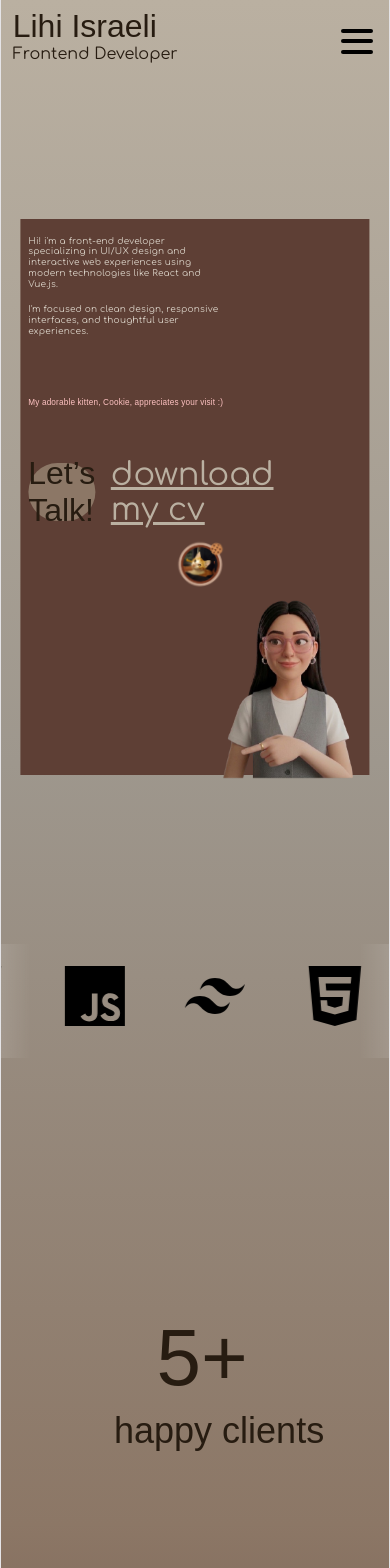
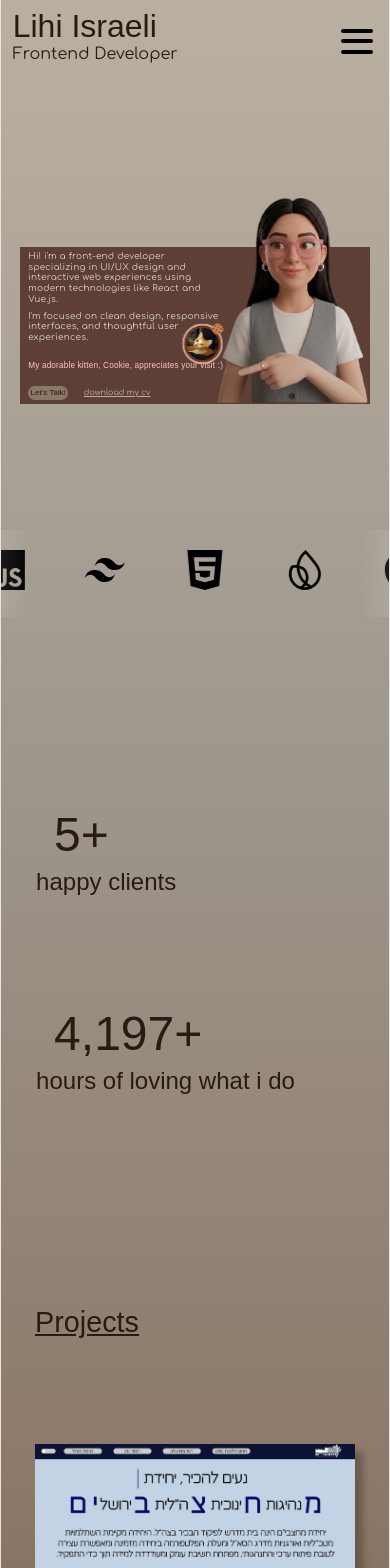
Before and after one commit to LihiIsr/portfolio, a React (Vite) app: page / in a window 390 px wide. Shown: the top 1568 px of the page. Built offline with nearby package versions, Linux system fonts and the light colour scheme; a web font is replaced by a local one.

Commit message:
added responsive queries & fixed floating img blur

```diff
--- a/src/App.jsx
+++ b/src/App.jsx
@@ -3,14 +3,12 @@ import "./style.css";
 import { useRef } from 'react';
 
 import Projects from "./components/UI/Projects";
-import NavBar from "./components/NavBar";
 import ScrollToTopButton from "./components/UI/ScrollToTopBtn";
 import ContactMe from "./components/ContactMe";
 import About from "./components/About";
 import CustomHeader from "./components/UI/CustomHeader";
 import Stats from "./components/Stats";
 import TechStack from "./components/UI/TechStack";
-
 import Nav from "./components/Nav";
 
 export const App = () => {
@@ -25,12 +23,7 @@ export const App = () => {
   return (
     <div className="desktop">
 
-      {/* <NavBar
-      onProjectsClick={() => scrollToSection(projectsRef)}
-      onAboutClick={() => scrollToSection(aboutRef)}
-      onContactClick={() => scrollToSection(contactRef)} /> */}
-
-        <Nav onProjectsClick={() => scrollToSection(projectsRef)}
+      <Nav onProjectsClick={() => scrollToSection(projectsRef)}
       onAboutClick={() => scrollToSection(aboutRef)}
       onContactClick={() => scrollToSection(contactRef)}/>
 
@@ -45,7 +38,7 @@ export const App = () => {
       </div>
 
       <div  ref={projectsRef} className="projects">
-        <CustomHeader>Projects</CustomHeader>
+        <CustomHeader className='custom-header'>Projects</CustomHeader>
         <Projects/>
 
       </div>
--- a/src/components/About.jsx
+++ b/src/components/About.jsx
@@ -1,6 +1,6 @@
 import React from 'react'
 import myCv from '../assets/files/ליהי ישראלי- קוח.pdf'
-import cookieSrc from '../assets/images/cookie3.png';
+import cookieSrc from '../assets/images/cookie.svg';
 import characterSrc from '../assets/images/animated.png';
 
 export default function About() {
--- a/src/components/UI/CustomHeader.jsx
+++ b/src/components/UI/CustomHeader.jsx
@@ -1,8 +1,8 @@
 import React from 'react'
 
-export default function CustomHeader({children}) {
+export default function CustomHeader({children, className}) {
   return (
-    <div className='custom-header'>
+    <div className={className}>
       {children}
     </div>
   )
--- a/src/components/UI/LogoLoop.css
+++ b/src/components/UI/LogoLoop.css
@@ -5,6 +5,7 @@
   --logoloop-logoHeight: 28px;
   --logoloop-fadeColorAuto: #ffffff;
 }
+
 
 .logoloop--vertical {
   height: 100%;
--- a/src/components/UI/TechStack.jsx
+++ b/src/components/UI/TechStack.jsx
@@ -1,7 +1,7 @@
 import React from 'react'
 import LogoLoop from './LogoLoop';
 import { SiReact, SiVuedotjs, SiTailwindcss, SiFirebase, SiFigma, SiJavascript, SiCss3, SiHtml5, SiGit, SiNextdotjs } from 'react-icons/si';
-
+import { useState, useEffect } from 'react';
 
 const techLogos = [
   { node: <SiReact />, title: "React", href: "https://react.dev" },
@@ -18,13 +18,25 @@ const techLogos = [
 ];
 
 export default function TechStack() {
+  const [isMobile, setIsMobile] = useState(window.innerWidth < 768);
+
+useEffect(() => {
+  const handleResize = () => {
+    setIsMobile(window.innerWidth < 768);
+  };
+
+  window.addEventListener("resize", handleResize);
+
+  return () => window.removeEventListener("resize", handleResize);
+}, []);
+
   return (
      <div className="logo-loop-container">
       <LogoLoop
         logos={techLogos}
         speed={80}
         direction="left"
-        logoHeight={60}
+        logoHeight={isMobile ? 40 : 60}
         gap={60}
         hoverSpeed={0}
         scaleOnHover
--- a/src/components/UI/stylesUI.css
+++ b/src/components/UI/stylesUI.css
@@ -7,6 +7,7 @@
     height:3em;
     color:black;
     cursor:pointer ;
+    z-index: 8;
 }
 
 .top-scroll-btn:hover {
@@ -53,7 +54,7 @@
 }
 
 .card-title{
-    font-size: 2vw;
+  font-size: clamp(1.4rem, 2vw, 2rem);
   margin: 10px 0;
 }
 
@@ -89,7 +90,7 @@
     all: unset;
     text-decoration: underline;
     font-family: var(--main);
-    font-size: 0.9vw;
+font-size: clamp(0.875rem, 0.9vw, 1rem);
     text-transform: capitalize;
 }
 
@@ -107,30 +108,42 @@
  .contact {
     position: relative;
     height: fit-content;
-  left: 113px;
-  width: fit-content;
+    width: 100vw;
     z-index: 5;
     display: flex;
     flex-direction: column;
-      gap: 20vh;
+    border-top: 2px black dashed;
     margin-top: 10vh;
-}
-.contact-box{
-  display: flex;
-  flex-direction: column;
-  gap: 15vh;
 }
 
 .custom-header{
   color: #271c11;
   font-family: var(--main);
-  font-size: 36px;
+font-size: clamp(1.8rem, 3.7vw, 2.25rem);
   font-weight: 400;
   height: fit-content;
   letter-spacing: 0;
   line-height: normal;
   text-decoration: underline;
   width: fit-content;
+}
+
+.contact-header{
+  text-decoration:none;
+  font-size: clamp(1rem, 3.7vw, 2.25rem);
+  padding-left: 7vw;
+  padding-top: 20vh;
+}
+
+.contact-inner{
+ display:flex;
+  align-items:center;
+}
+
+.contact-box{
+  display:flex;
+  flex-direction:column;
+  gap:6vh;
 }
 
 .contact-icons{
@@ -158,13 +171,14 @@
   color: #271c11;
   font-family: var(--main);
   font-size: 80px;
+  font-size: clamp(3rem, 8vw, 5rem);
   font-weight: 400;
-  height: 92px;
+  height: fit-content;
   letter-spacing: 0;
   line-height: normal;
   margin-left: 18px;
   white-space: nowrap;
-  width: 140px;
+  width: fit-content;
 }
 
 
@@ -172,8 +186,10 @@
   color: #271c11;
   font-family: var(--main);
   font-size: 36px;
+  font-size: clamp(1.5rem, 4vw, 2.25rem);
+  white-space: nowrap;
   font-weight: 400;
-  height: 45px;
+  height: fit-content;
   letter-spacing: 0;
   line-height: normal;
   width: fit-content;
@@ -181,6 +197,56 @@
 
 
 .logo-loop-container {
-  height: 200px;
+  height: 150px;
   overflow: hidden;
 }
+
+
+@media (min-width:768px) and (max-width: 1045px) {
+
+  .contact-icon{
+  width: 3.5em;
+  height: 3.5em;
+}
+.contact-box{
+  gap: 4vh !important;
+}
+
+}
+
+@media (max-width:768px) {
+
+  .contact-icon{
+  width: 2.5em;
+  height: 2.5em;
+}
+
+.contact-box{
+  gap: 3vh !important;
+}
+
+.contact-header{
+  padding-top: 14vh !important;
+}
+}
+
+@media (max-width:420px) {
+
+  .contact-icon{
+  width: 2em;
+  height: 2em;
+}
+
+.contact-box{
+  gap: 1vh !important;
+}
+
+.contact{
+  gap: 4vh;
+}
+
+.top-scroll-btn{
+  right: 20px !important;
+}
+
+}
--- a/src/index.css
+++ b/src/index.css
@@ -83,7 +83,6 @@ h2 {
 
 h1 {
   font-family: var(--main);
-  letter-spacing: -1.68px;
   margin: 32px 0;
   @media (max-width: 1024px) {
     font-size: 36px;
--- a/src/style.css
+++ b/src/style.css
@@ -30,21 +30,12 @@
   cursor:pointer ;
   text-decoration: none;
   transition: 0.2;
-  /* border: 1px black dotted; */
   margin: 10px;
 }
 
 .nav-item:hover{
   text-decoration: underline !important;
 }
-
-/* .navigation{
-  display: flex;
-  flex-direction: row-reverse;
-  justify-content: space-between;
-  align-items: center;
-  margin: 10px 40px 0 40px;
-} */
 
 .desktop .logo {
   height: fit-content;
@@ -80,20 +71,19 @@
   width: fit-content;
 }
 
-.desktop .hero {
+.hero {
   background-color: #5e3f35;
   display: flex;
   gap: 39px;
-  height: 556px;
+  min-height: 560px;
+  height: auto;
   position: relative;
   width: 90%;
-  left: 50%;
-  transform: translate(-50%, 0);
+  margin-inline: auto;
   overflow: visible;
-
 }
 
-.desktop .about{
+.about{
   position: relative;
   display: flex;
   flex-direction: column;
@@ -104,13 +94,14 @@
   gap: 15px;
   z-index: 2;
   width: 50vw;
-  top: 2vh;
-  left: 2vw;
+  padding-bottom: 2vh;
+ padding-top: 2vh;
+ padding-left: 2vw;
   color: #d7cfc4;
 }
 
 .actions{
-  margin-top: 4vh;
+  padding-top: 4vh;
   display: flex;
   justify-content: flex-start;
   align-items: center;
@@ -120,22 +111,34 @@
 .desktop .cookie-text{
   font-family: var(--main);
   color: rgb(255 195 195);
-  margin-top: 5.5vh;
+  padding-top: 5.5vh;
   font-size: 2.1vw;
 }
 
-.desktop .cookie{
-  position: absolute;
+/* .desktop .cookie{
+  display: block;
   z-index: 5;
-  width: 15vw;
+  width: clamp(90px, 15vw, 220px);
   transition: transform 0.3s ease;
+  transform: translateZ(0);
+  backface-visibility: hidden;
+  will-change: transform;
+  image-rendering: -webkit-optimize-contrast;
+} */
+
+.cookie {
+  width: 170px;
+  display: block;
+  transform: translateZ(0);
+  backface-visibility: hidden;
+  will-change: transform;
 }
 
 .float-wrapper {
   position: absolute;
   z-index: 5;
-  top: 38vh;
-  right: 52vw;
+  top: 48%;
+  left: 43%;
   animation: floatCircle 5s ease-in-out infinite;
 }
 
@@ -145,23 +148,23 @@
 
 @keyframes floatCircle {
   0% {
-    transform: translate(0px, 0px) rotate(0deg);
+    transform: translate3d(0, 0, 0);
   }
 
   25% {
-    transform: translate(6px, -8px) rotate(2deg);
+    transform: translate3d(4px, -8px, 0);
   }
 
   50% {
-    transform: translate(0px, -12px) rotate(0deg);
+    transform: translate3d(0, -12px, 0);
   }
 
   75% {
-    transform: translate(-6px, -8px) rotate(-2deg);
+    transform: translate3d(-4px, -8px, 0);
   }
 
   100% {
-    transform: translate(0px, 0px) rotate(0deg);
+    transform: translate3d(0, 0, 0);
   }
 }
 
@@ -170,25 +173,23 @@
   background-color: #8c7766;
   border-radius: 30px;
   display: flex;
-  gap: 10px;
-  height: 58px;
   justify-content: center;
-  /* margin-left: 67px;
-  margin-top: 444px; */
   position: relative;
-  width: 229px;
+  width: fit-content;
 }
 
 .desktop .let-s-talk {
   color: #271c11;
   font-family: var(--main);
-  font-size: 32px;
+  font-size: clamp(0.5rem, 2vw, 2rem);
   font-weight: 400;
   letter-spacing: 0;
   line-height: normal;
   position: relative;
   width: fit-content;
   text-decoration: none;
+  white-space: nowrap;
+  margin: 0.3em;
 
 }
 
@@ -199,12 +200,13 @@
 .desktop .download-text {
   color: #bab0a1;
   font-family: var(--regular);
-  font-size: 32px;
+  font-size: clamp(0.5rem, 2vw, 1.5rem);
   font-weight: 400;
   letter-spacing: 0;
   line-height: normal;
   text-decoration: underline;
-  width: 302px;
+  width: fit-content;
+  white-space: nowrap;
 }
 
 .desktop .download-text:hover{
@@ -213,19 +215,27 @@
 }
 
 .desktop .projects {
+  padding-top: 10vh;
   position: relative;
   display: flex;
   flex-direction: column;
   gap: 105px;
-  height: 574px;
-  left: 116px;
-  width: 805px;
+  height: fit-content;
+  padding-left: 116px;
+  width: fit-content;
 }
 
 .desktop .cards {
   display: flex;
   gap: 85px;
-  width: 803px;
+  width: fit-content;
+}
+
+.mobile .cards{
+  width: 80vw;
+  flex-direction: column;
+  align-items: center;
+
 }
 
 .desktop .card-instance {
@@ -272,8 +282,8 @@
   position: relative;
   display: flex;
   gap: 129px;
-  height: 143px;
-  left: 113px;
+  height: fit-content;
+  padding-left: 113px;
   width: 947px;
 }
 
@@ -297,3 +307,106 @@
   bottom: -0.5vh;
   right: 2vw;
 }
+
+
+@media (min-width: 768px) and (max-width: 860px) {
+  .character{
+    width: 48vw !important;
+    right: -3vw !important;
+  }
+  .hero{
+  min-height: 30vh !important;
+ }
+ }
+
+@media (min-width: 860px) and (max-width: 1044px) {
+  .character{
+    width: 45vw !important;
+    right: -3vw !important;
+  }
+  .hero{
+  min-height: 34vh !important;
+ }
+}
+
+@media (min-width: 1045px) and (max-width: 1250px) {
+  .character{
+    width: 48vw !important;
+    right: -2vw !important;
+  }
+}
+
+@media (max-width: 1250px){
+  .stats{
+    flex-direction: column;
+    gap: 13vh !important;
+    padding-left: 9vw !important;
+  }
+}
+
+@media (max-width: 1044px){
+  .projects{
+  left: 50%;
+  transform: translateX(-50%);
+  padding-left: 0 !important;
+ }
+
+ .cookie{width: 140px;}
+
+}
+
+@media (max-width: 768px) {
+  .hero{
+  min-height: 20vh !important;
+  height: auto !important;
+}
+  .cards{
+    flex-direction: column;
+  }
+
+  .desktop{
+    gap: 15vh !important;
+  }
+
+  .about{
+    gap: 6px !important;
+    padding-top: 0.5vh !important;
+  }
+
+  .character{
+    right: 0vw !important;
+    bottom: 0vw !important;
+    width: 38vw !important;
+  }
+
+   .cookie-text {
+    padding-top: 1.5vh !important;
+   }
+
+   .actions{
+    padding-top: 1vh !important;
+   }
+
+  .contact-icon{
+  width: 2em;
+  height: 2em;
+}
+.cookie{width: 81px;}
+
+}
+
+@media (max-width: 420px) {
+  .character{
+    width: 44vw !important;
+    right: -2vw !important;
+  }
+  .hero{
+  min-height: 15vh !important;
+}
+  .about{
+    padding-bottom: 0.5vh !important;
+  }
+
+  .cookie{width: 56px;}
+
+}
```
Also changed, not shown: src/components/ContactMe.jsx (+9 -9 lines), src/components/Nav.jsx (+11 -3 lines), src/components/NavBar.jsx (deleted, +0 -27 lines), src/assets/images/cookie.svg (added), src/assets/images/cookie3.webp (added). Lines whose indentation alone changed are shown as unchanged.
